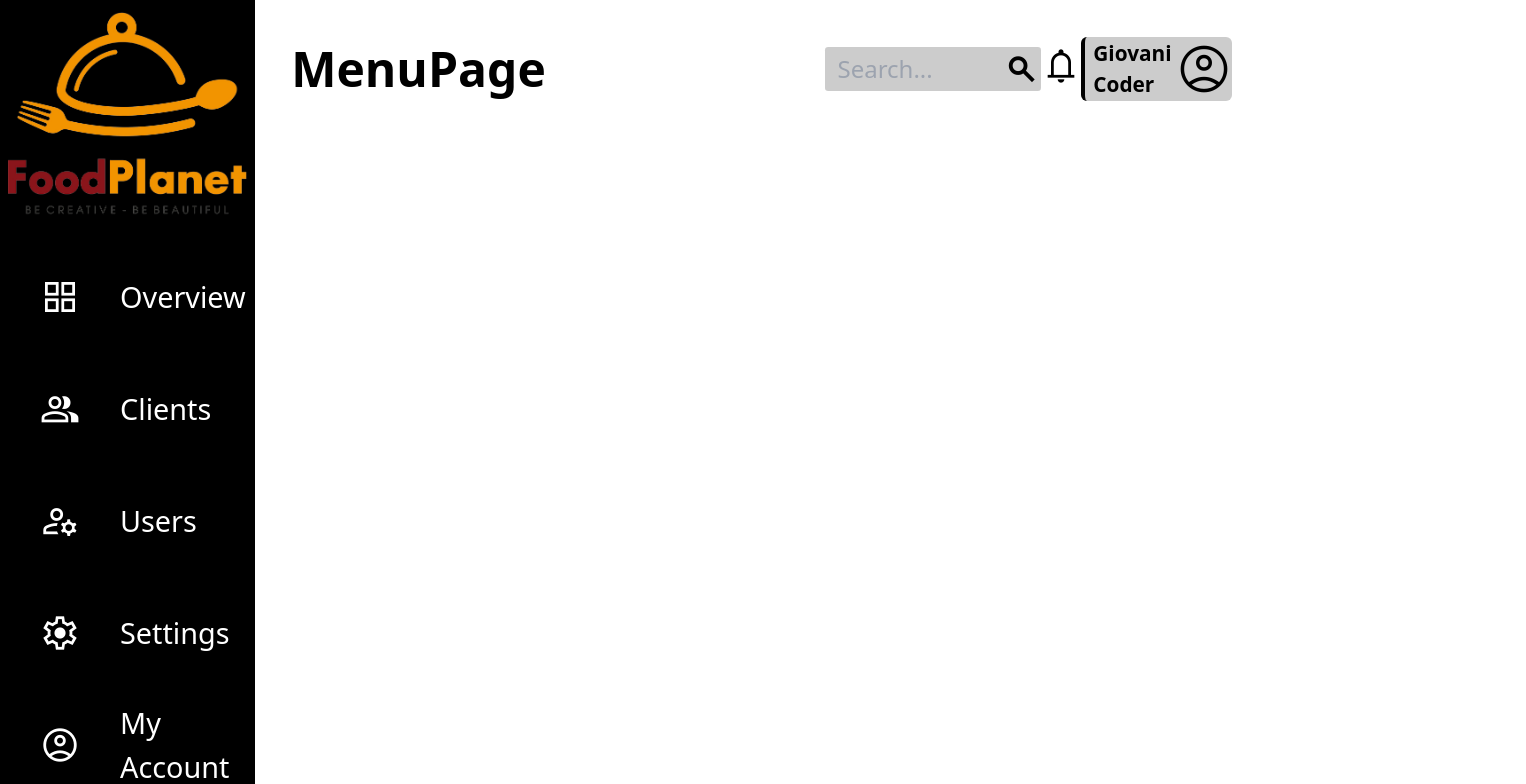
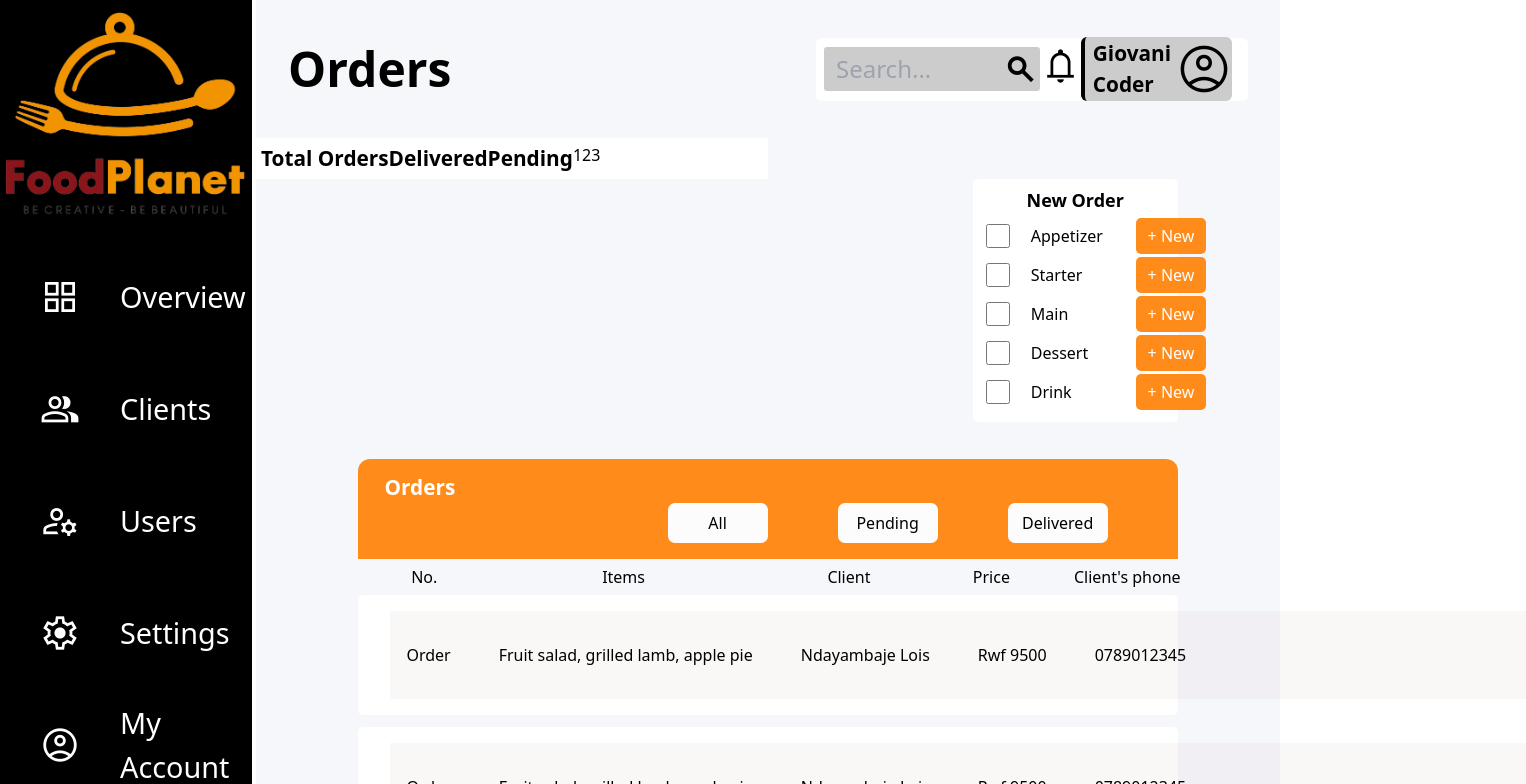
Before and after one commit to patrick-n4/FoodPlanet, a React (Vite) app: page /Orders in a window 1280 px wide. Shown: the top 784 px of the page, 1526 px wide, since content can reach past the window. Built offline with nearby package versions, Linux system fonts and the light colour scheme.

Commit message:
First commit

```diff
--- a/src/Pages/AllPage.jsx
+++ b/src/Pages/AllPage.jsx
@@ -24,7 +24,7 @@ export default function AllPage() {
           <LeftNavBar logo={Logo} />
           <Routes>
             <Route path="/Overview" element={<OverViewPage />} />
-            <Route path="/Order" element={<OrdersPage />} />
+            <Route path="/Orders" element={<OrdersPage />} />
             <Route path="/Addclient" element={<AddClientPage />} />
             <Route path="/Client" element={<ClientPage />} />
             <Route path="/Menu" element={<MenuPage />} />
--- /dev/null
+++ b/src/Pages/Same Format/ComposForOrders/OrderList.jsx
@@ -0,0 +1,26 @@
+import React from "react";
+
+function OrderList() {
+    return (
+        <div className="orderContainer">
+            <div className="orderBox">
+                <div className="orderList">
+                    <h3>Order </h3>
+                    <div className="theOrder">
+                        <h4>Fruit salad, grilled lamb, apple pie</h4>
+                        <div className="clientName">
+                            <h6 className="clientName">Ndayambaje Lois</h6>
+                        </div>
+                    </div>
+                    <div className="price">
+                        <h3 className="price">Rwf 9500</h3>
+                        <div className="clientNum"><h5 className="clientNum">0789012345</h5></div>
+                    </div>
+                </div>
+            </div>
+
+        </div>
+    );
+}
+
+export default OrderList;
--- a/src/Pages/Same Format/OrdersPage.jsx
+++ b/src/Pages/Same Format/OrdersPage.jsx
@@ -1,10 +1,71 @@
 import React from "react";
 import TopNav from "../../Components/TopNav";
+import OrderList from "./ComposForOrders/OrderList";
 
 export default function Order() {
   return (
-    <div className="flex flex-col w-[80%] h-[100%]">
+    <div className="flex flex-col w-[80%] h-[100%] orders-page">
       <TopNav title="Orders" />
+      <div id="stats">
+        <span className="statistics">Total Orders</span>
+        <span className="statistics">Delivered</span>
+        <span className="statistics">Pending</span><br />
+        <h1 className="statNumbers">1</h1>
+        <h1 className="statNumbers">2</h1>
+        <h1 className="statNumbers">3</h1>
+      </div>
+      <div id="new-order">
+        <h3 className="text-[1em] order-card-title">New Order</h3>
+        <div className="order-items flex flex-row items-center gap-[1em]">
+          <input type="checkbox" name="Appetizer" id="appetizer" className="order w-[1.5em] h-[2em] " />
+          <span className="order-items text-[1em] font-medium">Appetizer</span>
+          <button className="newitem">+ New</button>
+        </div>
+        <div className="order-items flex flex-row items-center gap-[1em]">
+          <input type="checkbox" name="Starter" id="starter" className="order w-[1.5em] h-[2em] " />
+          <span className="order-items text-[1em] font-medium">Starter</span>
+          <button className="newitem">+ New</button>
+        </div>
+        <div className="order-items flex flex-row items-center gap-[1em]">
+          <input type="checkbox" name="Main" id="main-meal" className="order w-[1.5em] h-[2em] " />
+          <span className="order-items text-[1em] font-medium">Main</span>
+          <button className="newitem">+ New</button>
+        </div>
+        <div className="order-items flex flex-row items-center gap-[1em]">
+          <input type="checkbox" name="Dessert" id="dessert" className="order w-[1.5em] h-[2em] " />
+          <span className="order-items text-[1em] font-medium">Dessert</span>
+          <button className="newitem">+ New</button>
+        </div>
+        <div className="order-items flex flex-row items-center gap-[1em]">
+          <input type="checkbox" name="Drink" id="drink" className="order w-[1.5em] h-[2em] " />
+          <span className="order-items text-[1em] font-medium">Drink</span>
+          <button className="newitem">+ New</button>
+        </div>
+        </div>
+
+      <div id="order-bar">
+        <h2>Orders</h2>
+        <button className="filter-order">Delivered</button>
+        <button className="filter-order" id="pend">Pending</button>
+        <button className="filter-order">All</button><br /><br />
+      </div>
+      <div className="head-of-table">
+                <span id="number">No.</span>
+                <span id="item">Items</span>
+                <span id="client">Client</span>
+                <span id="client-price">Price</span>
+                <span id="client-phone">Client's phone</span>
+            </div>
+
+
+        <OrderList />
+        <OrderList />
+        <OrderList />
+        <OrderList />
+        <OrderList />
+        <OrderList />
     </div>
+
+
   );
 }
--- a/src/index.css
+++ b/src/index.css
@@ -20,8 +20,8 @@
 
 div#order-bar{
     background-color: #ff8c1a;
-    border-radius: 12px 12px 0px 0px;
-    margin-bottom: 20px;
+    border-radius: 0.75em 0.75em 0 0;
+    margin-bottom: 1.25em;
     margin: auto;
     width: 80%;
 }
@@ -32,11 +32,11 @@ div#order-bar{
     background-color: #fcfcfc;
     color: black;
     font-size: 1em;
-    margin-right: 70px;
-    margin-bottom: 16px;
-    padding: 8px;
-    width: 100px;
-    border-radius: 7px;
+    margin-right: 4.375em;
+    margin-bottom: 1em;
+    padding: 0.5em;
+    width: 6.25em;
+    border-radius: 0.4375em;
 }
 
 .filter-order:focus{
@@ -46,19 +46,21 @@ div#order-bar{
 
 #order-bar h2{
     font-weight: 600;
-    margin-left: 20px;
-    margin-top: 10px;
+    margin-left: 1.25em;
+    margin-top: 0.625em;
     font-size: 1.3em;
     color: white;
     vertical-align: middle;
 }
 
 div.orderContainer{
-    border-radius: 5px;
+    border-radius: 0.3125em;
     background-color: #fff;
-    border: 0.25px solid #000;
-    margin: 5px auto 5px auto;
-    background: rgba(98, 4, 9, 0.03);
+    border: 0.20.3125em solid #000;
+    margin: 0.3125em auto 0.3125em auto;
+    width: 80%;
+    margin-bottom: 0.3125em;
+    margin: auto;
 }
 
 div.orderList{
@@ -69,22 +71,22 @@ div.orderList{
     background-color:rgba(255, 255, 255, 0.963);
     float: right;
     margin-left: 70%;
-    margin-bottom: 30px;
-    margin-right: 40px;
+    margin-bottom: 1.875em;
+    margin-right: 2.5em;
     display: inline;
     width: 20%;
-    border-radius: 5px;
-    border: 0.5px solid black;
-    padding-bottom: 6px;
-    padding: 8px;
+    border-radius: 0.3125em;
+    border: 0.0.3125em solid black;
+    padding-bottom: 0.375em;
+    padding: 0.5em;
 }
 
 button.newitem{
     background-color: #ff8c1a;
     color: #fff;
-    border-radius: 5px;
-    padding: 6px;
-    width: 70px;
+    border-radius: 0.3125em;
+    padding: 0.375em;
+    width: 4.375em;
     text-align: center;
     position: absolute;
     left: 82.5%;
@@ -92,7 +94,7 @@ button.newitem{
 }
 
 .order-items{
-    margin: 5px;
+    margin: 0.3125em;
 }
 
 .order-card-title{
@@ -105,20 +107,14 @@ button.newitem{
     background-color: #fff;
     max-width: 50%;
     display: flex;
-    padding: 5px;
-}
-
-.orderContainer{
-    width: 80%;
-    margin-bottom: 5px;
-    margin: auto;
+    padding: 0.3125em;
 }
 
 span.statistics{
     font-size: 1.3em;
     font-weight: 600;
     text-align: center;
-    margin: 12.5px auto auto 66.25px;
+    margin: 12.0.3125em auto auto 66.20.3125em;
     display: block;
 }
 
@@ -129,17 +125,46 @@ span.statistics{
  .orderList{
     background-color: rgba(98, 4, 9, 0.03);
     float:left;
- }
-
- .orderList{
-    background-color: #0f0;
-    width: 75em;
-    padding: 20px 20px 20px 20px;
-    margin: 2em;
+    width: 71em;
+    padding: 2em;
+    margin: 1em;
  }
 
  div.orderBox div{
      display: flex;
-     padding: 1em;
+     padding-left: 1em;
      margin-left: 2em;
  }
+
+ div.head-of-table span{
+    display: inline;
+    margin: auto;
+    width: 80%;
+    padding: 0 2em;
+    font-weight: 500;
+    text-align: center;
+}
+
+span#number{
+     width: 3em;
+     padding: 0 3.3em;
+     margin-left: 10%
+ }
+
+ span#item{
+    padding: 0 7em;
+ }
+
+ span#client{
+     width: 100em;
+     padding: 0 4.4em;
+ }
+
+ #client-price{
+    /* background-color: chartreuse; */
+ }
+
+ #client-phone{
+
+    width: 10em;
+ }
```
Also changed, not shown: 1 other file (tests, documents, lock files or other folders).
